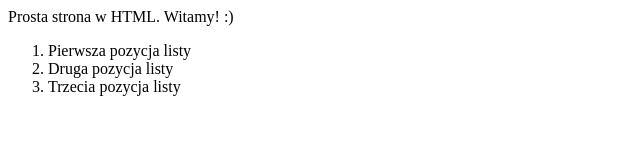
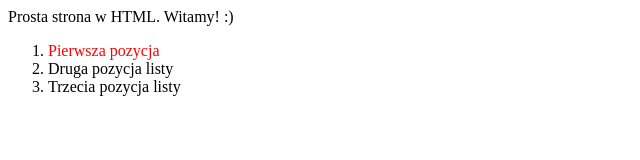
Before and after one commit to piterei/HTML5, a plain HTML site: page index.html in a window 1280 px wide. Shown: the whole page, without its empty margins (0-640 px from the left). Drawn offline with Linux system fonts and the light colour scheme.

Commit message:
Zmiana kolor 1 pozycji MENU na czerwony

```diff
--- a/index.html
+++ b/index.html
@@ -9,7 +9,7 @@ Prosta strona w HTML. Witamy! :)
 </body>
 
 <ol>
-<li>Pierwsza pozycja listy</li>
+<li><font color="red">Pierwsza pozycja</font></li>
 <li>Druga pozycja listy</li>
 <li>Trzecia pozycja listy</li>
 </ol>
```
